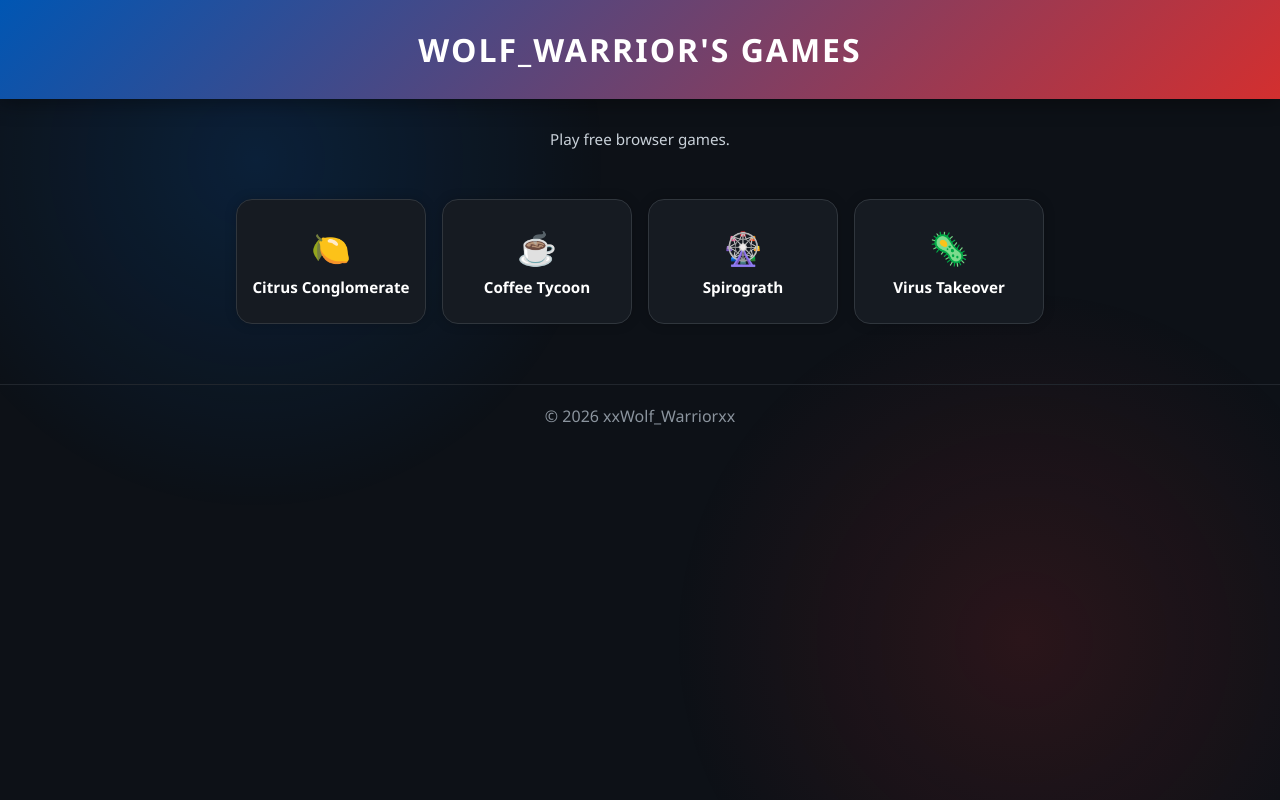
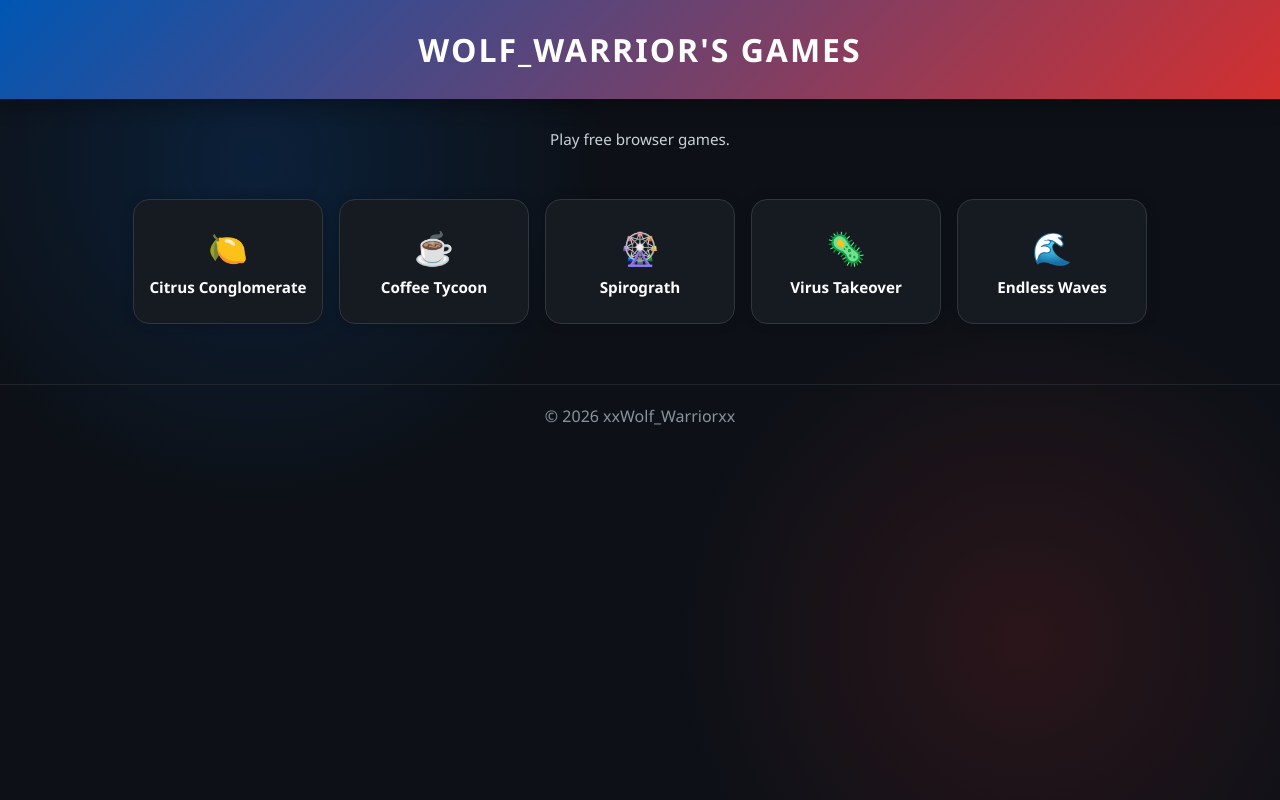
Before and after one commit to kacperjakfat8-maker/Wolf_warrior-s-games, a plain HTML site: page index.html in a window 1280 px wide. Drawn offline with Linux system fonts and the light colour scheme.

Commit message:
Add link to Endless Waves project in index.html

```diff
--- a/index.html
+++ b/index.html
@@ -150,6 +150,11 @@ footer{
         <h3>Virus Takeover</h3>
     </a>
 
+    <a href="https://kacperjakfat8-maker.github.io/Endless-Waves/" target="_blank" class="card">
+    <div class="icon">🌊</div>
+    <h3>Endless Waves</h3>
+    </a>
+
 </section>
 
 <footer>
```
